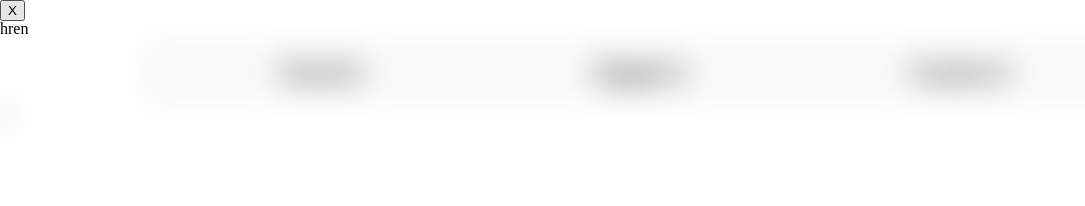
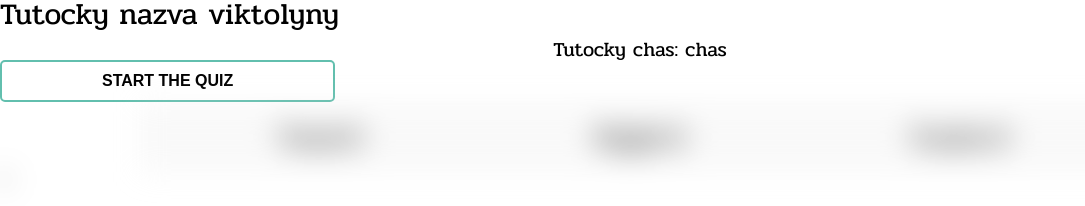
Before and after one commit to VladaZhmurkevych/Quiz, a React app: page / in a window 1280 px wide. Shown: the whole page, without its empty margins (0-1085 px from the left). Built offline with nearby package versions, Linux system fonts and the light colour scheme; no server answers.

Commit message:
start pop-up styling

```diff
--- a/src/client/components/App.js
+++ b/src/client/components/App.js
@@ -5,7 +5,7 @@
 import Quiz from './Quiz/Quiz';
 import { fetchQuiz } from './store/actions';
 import StartPopUp from './StartPopUp/StartPopUp';
-import FinishPopUp from "./FinishPopUp/FinishPopUp";
+import FinishPopUp from './FinishPopUp/FinishPopUp';
 
 class App extends Component {
   componentDidMount() {
--- a/src/client/components/PopUp/PopUp.js
+++ b/src/client/components/PopUp/PopUp.js
@@ -22,7 +22,6 @@
     return (
       <div className={styles.popUp} ref={this.popUp} onClick={this.handleClickOutside}>
         <div className={styles.popUpContainer}>
-          <button type="button" className={styles.popUpClose} onClick={close}>X</button>
           {children}
         </div>
       </div>
--- a/src/client/components/PopUp/_popUp.module.scss
+++ b/src/client/components/PopUp/_popUp.module.scss
@@ -13,10 +13,14 @@
 
 
 .pop-up-container {
+  display: flex;
+  justify-content: space-around;
+  align-items: center;
+  flex-direction: column;
   position: relative;
   background-color: white;
-  min-width: 400px;
-  min-height: 300px;
+  min-width: 465px;
+  min-height: 320px;
   padding: 20px;
   border-radius: 5px;
 }
--- a/src/client/components/Quiz/store/reducers.js
+++ b/src/client/components/Quiz/store/reducers.js
@@ -37,7 +37,7 @@
         activeAnswerIndex: -1,
       };
     case FINISH_QUIZ:
-      return { ...INITIAL_STATE }
+      return { ...INITIAL_STATE };
     default:
       return state;
   }
--- a/src/client/components/StartPopUp/StartPopUp.js
+++ b/src/client/components/StartPopUp/StartPopUp.js
@@ -3,9 +3,18 @@
 import PropTypes from 'prop-types';
 import PopUp from '../PopUp/PopUp';
 import { toggleStartPopup } from '../store/actions';
+import PopUpButton from '../sharedUI/PopUpButton/PopUpButton';
+import styles from './_startPopUp.module.scss';
 
 const StartPopUp = ({ close }) => (
-  <PopUp close={close}><p>hren</p></PopUp>
+  <PopUp close={close}>
+    <div>
+      <p className={styles.title}>Tutocky nazva viktolyny</p>
+      <p className={styles.time}> Tutocky chas: chas</p>
+    </div>
+
+    <PopUpButton onClick={close}>Start the quiz</PopUpButton>
+  </PopUp>
 );
 
 StartPopUp.propTypes = {
--- /dev/null
+++ b/src/client/components/StartPopUp/_startPopUp.module.scss
@@ -0,0 +1,11 @@
+.title {
+  font-size: 30px;
+  font-family: 'Pridi', serif;
+}
+
+.time {
+  text-align: center;
+  margin-top: 10px;
+  font-family: 'Pridi', serif;
+  font-size: 20px;
+}
--- /dev/null
+++ b/src/client/components/sharedUI/PopUpButton/PopUpButton.js
@@ -0,0 +1,14 @@
+import React from 'react';
+import PropTypes from 'prop-types';
+import styles from './_popUpButton.module.scss';
+
+const PopUpButton = ({ onClick, children }) => (
+  <button type="button" onClick={onClick} className={styles.button}>{children}</button>
+);
+
+PopUpButton.propTypes = {
+  onClick: PropTypes.func.isRequired,
+  children: PropTypes.node.isRequired,
+};
+
+export default PopUpButton;
--- /dev/null
+++ b/src/client/components/sharedUI/PopUpButton/_popUpButton.module.scss
@@ -0,0 +1,16 @@
+.button {
+  background-color: white;
+  border: 2px solid #62bfae;
+  padding: 10px 100px;
+  border-radius: 5px;
+  outline: none;
+  text-transform: uppercase;
+  font-weight: bold;
+  font-size: 16px;
+
+  &:hover {
+    cursor: pointer;
+    background-color: rgba(#62bfae, 0.7);
+    color: white;
+  }
+}
```
